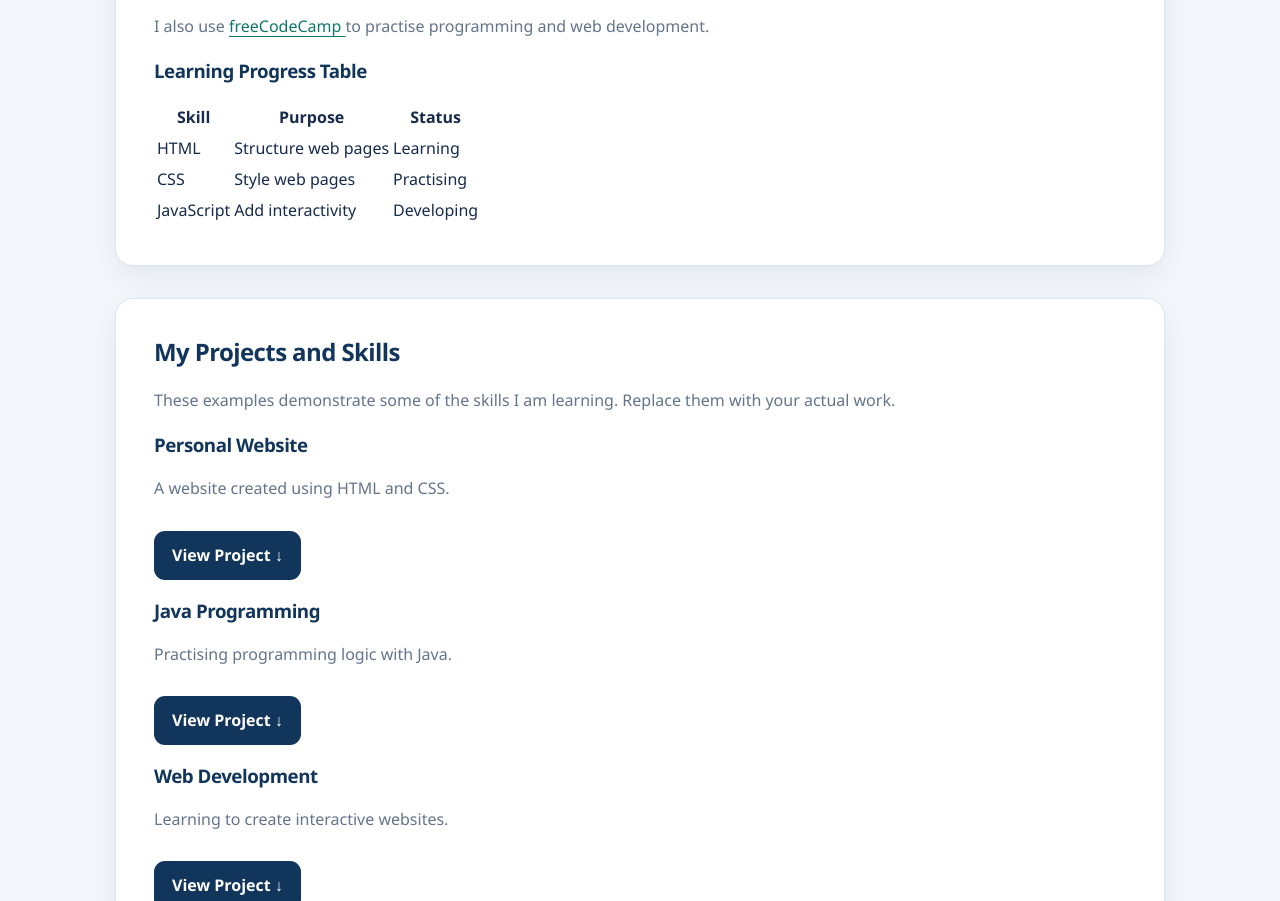
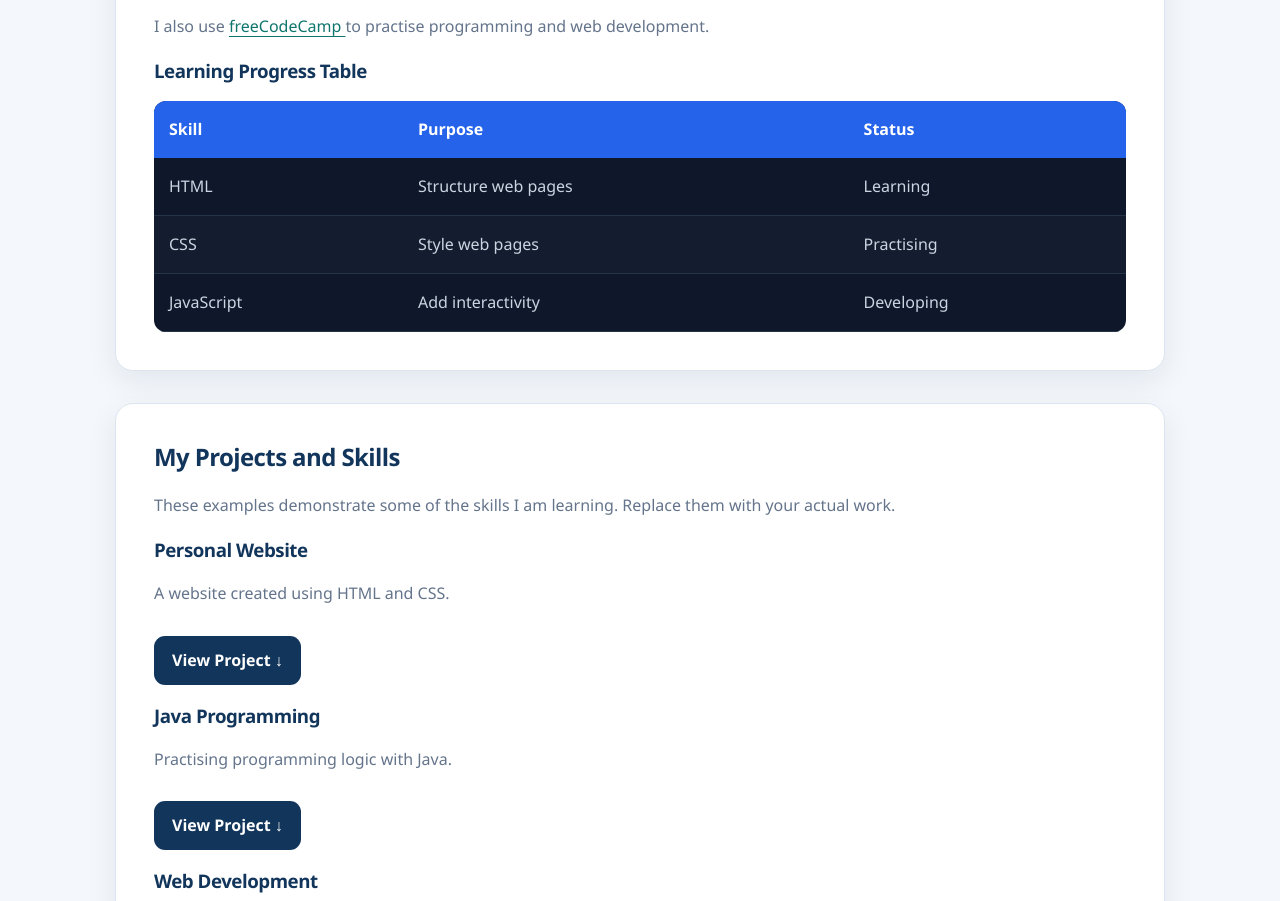
Before and after one commit to BlessedChiinga/Web_Tech_Activity2, a plain HTML site: page Index.html in a window 1280 px wide. Shown: the part 1379-2280 px from the top of the page. Drawn offline with Linux system fonts and the light colour scheme.

Commit message:
modified

```diff
--- a/Css/styles.css
+++ b/Css/styles.css
@@ -230,7 +230,7 @@ label {
 
 #message-preview[hidden],
 .project-details[hidden] {
-    display: none !important;
+    display: none;
 }
 
 .project-button {
@@ -251,6 +251,48 @@ img {
     height: auto;
     border-radius: 14px;
 }
+
+table {
+    width: 100%;
+    border-collapse: collapse;
+    margin-top: 25px;
+    overflow: hidden;
+    border-radius: 12px;
+}
+
+caption {
+    font-size: 1.2rem;
+    font-weight: bold;
+    color: #ffffff;
+    margin-bottom: 15px;
+}
+
+th {
+    background: #2563eb;
+    color: white;
+    padding: 15px;
+    text-align: left;
+}
+
+td {
+    padding: 15px;
+    border-bottom: 1px solid #263449;
+    color: #cbd5e1;
+}
+
+tr {
+    background: #0f172a;
+    transition: 0.2s ease;
+}
+
+tr:nth-child(even) {
+    background: #131d2f;
+}
+
+tr:hover {
+    background: #1e293b;
+}
+
 
 #gallery-image {
     width: 100%;
@@ -315,6 +357,12 @@ footer a {
 
 #theme-button {
     background: var(--accent-hover);
+}
+
+table {
+    width: 100%;
+    border-collapse: collapse;
+    margin-top: 18px;
 }
 
 #back-to-top {
@@ -440,9 +488,9 @@ body.dark-theme footer {
     *,
     *::before,
     *::after {
-        scroll-behavior: auto !important;
-        animation-duration: 0.01ms !important;
-        animation-iteration-count: 1 !important;
-        transition-duration: 0.01ms !important;
+        scroll-behavior: auto;
+        animation-duration: 0.01ms;
+        animation-iteration-count: 1;
+        transition-duration: 0.01ms;
     }
 }
```
